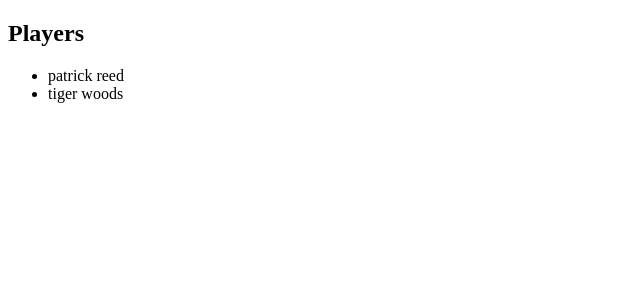
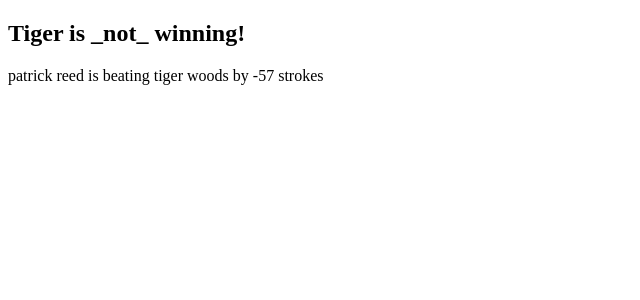
Before and after one commit to egreco12/isthecatwinning, an Angular app in the folder isthecatwinning-fe/: page / in a window 1280 px wide. Shown: the top 300 px of the page, without its empty margins (0-640 px from the left). Built offline with nearby package versions, Linux system fonts and the light colour scheme.

Commit message:
ok it works, mostly

```diff
--- a/isthecatwinning-fe/src/app/app.component.html
+++ b/isthecatwinning-fe/src/app/app.component.html
@@ -1,6 +1,2 @@
-<h2>Players</h2>
-<ul class="heroes">
-  <li *ngFor="let player of players">
-    {{player.name}}
-  </li>
-</ul>
+<h2>Tiger is _not_ winning!</h2>
+{{firstPlace.name}} is beating {{otherPlayer.name}} by {{differential}} strokes
--- a/isthecatwinning-fe/src/app/app.component.ts
+++ b/isthecatwinning-fe/src/app/app.component.ts
@@ -10,8 +10,12 @@
 export class AppComponent {
   title = 'isthecatwinning';
   players: Player[] = [];
+  firstPlace: Player = new Player();
+  otherPlayer: Player = new Player();
+  differential: number = 0;
 
-  constructor(private scoreService: ScoreService) {}
+  constructor(private scoreService: ScoreService) {
+      }
 
   getScore(): void {
   }
@@ -22,7 +26,10 @@
 	 console.log('HTTP response', res);
          res.forEach((player: Player)=> {
            this.players.push(player);
-         });
+	 });
+         this.firstPlace = this.players[0];
+         this.otherPlayer = this.players[1];
+         this.differential = -1*(this.firstPlace.totalScore - this.otherPlayer.totalScore);
         },
 	err => console.log('HTTP Error', err)
     );
--- a/isthecatwinning-fe/src/app/players.ts
+++ b/isthecatwinning-fe/src/app/players.ts
@@ -1,6 +1,6 @@
-export interface Player {
-  name: string;
-  totalScore: number;
+export class Player {
+  name: string = "";
+  totalScore: number = 0;
 }
 
 export const MOCK_PLAYERS = [
```
